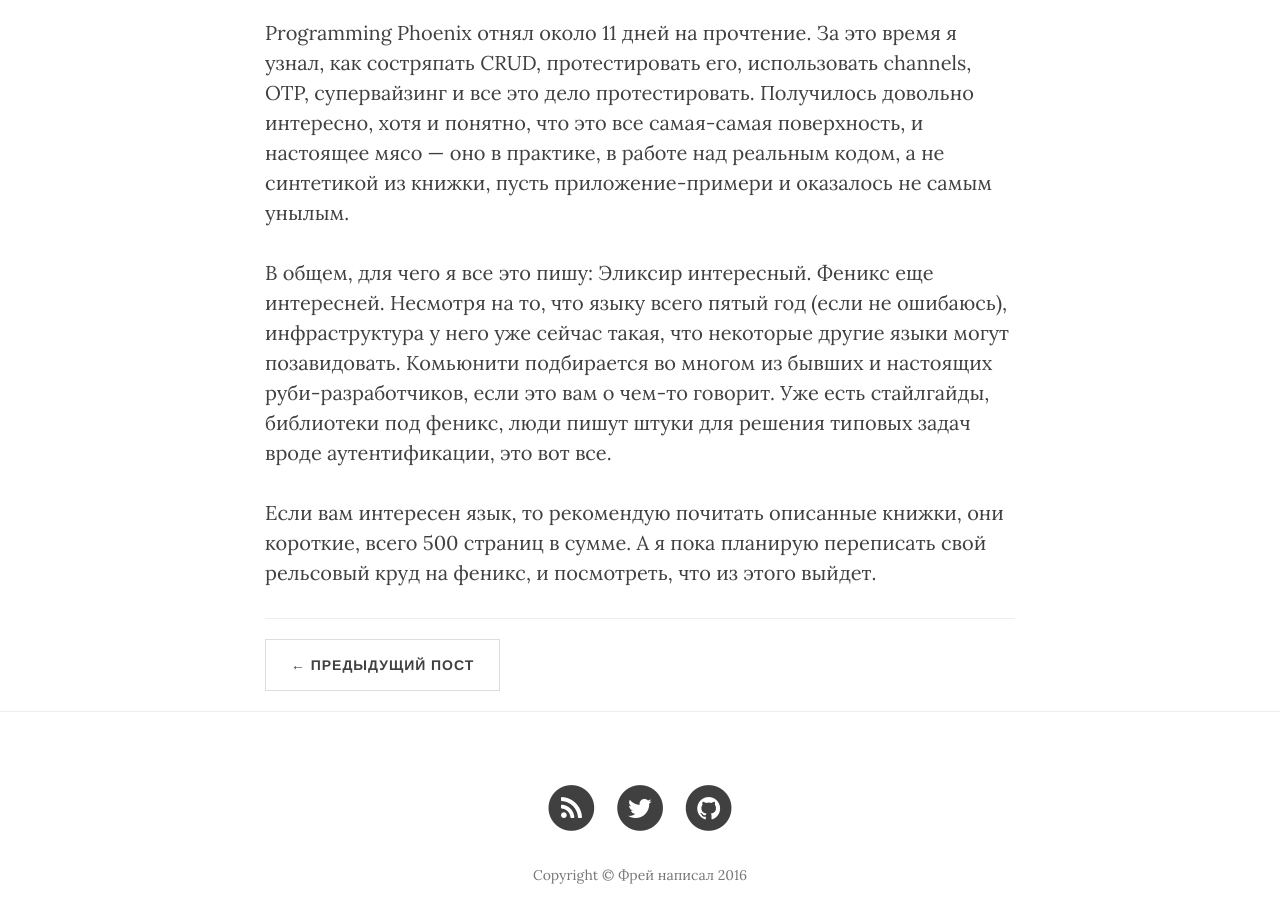
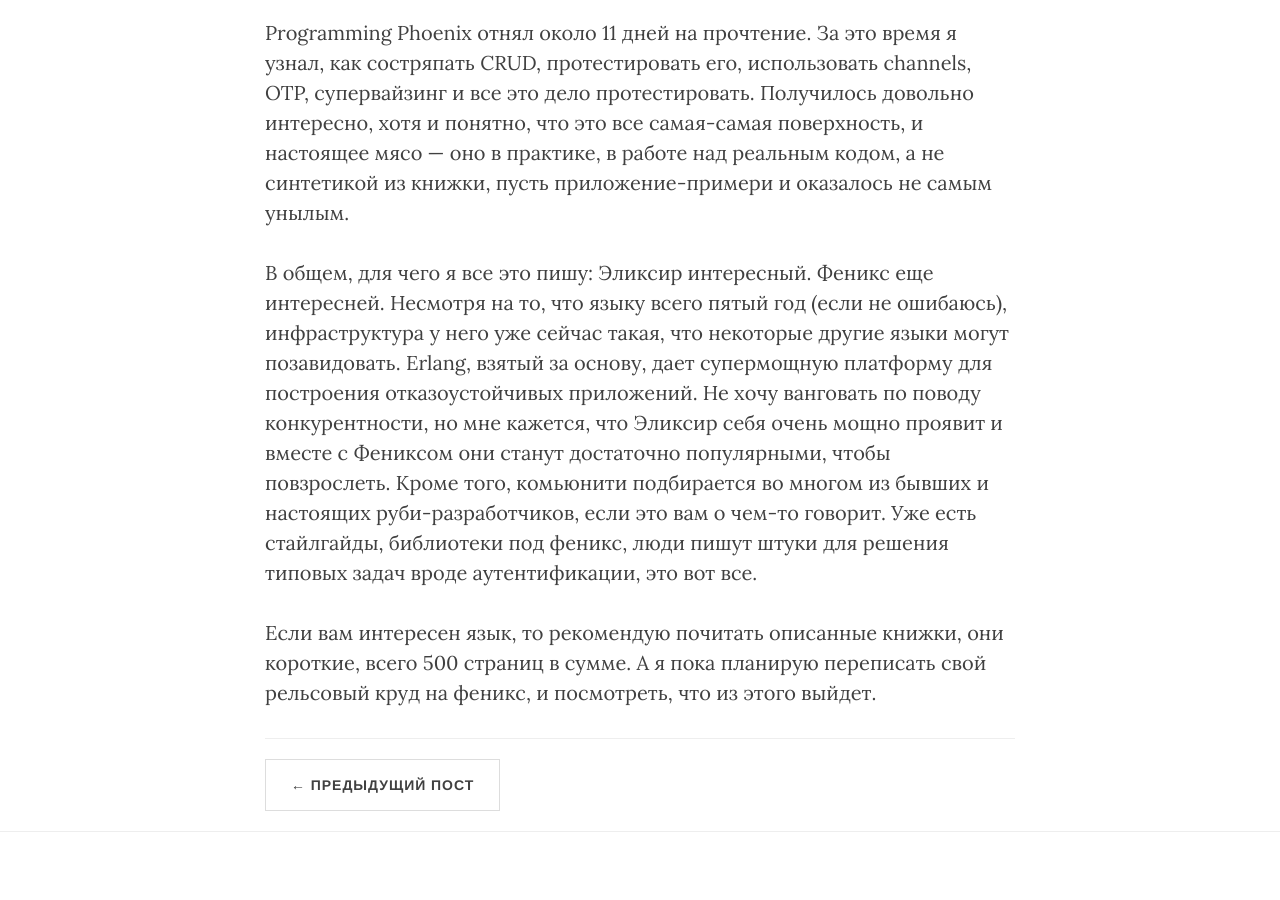
Before and after one commit to Freika/freika.github.io, a Jekyll site: the page built from _posts/2016-09-24-elixir-and-phoenix.md, in a window 1280 px wide and 900 px high, scrolled down 1405 px. Built offline with Jekyll 4.4.1, drawn with Linux system fonts in a browser that asks for light colours; nearby versions of some CDN libraries; comment, search, counter and statistics services are not loaded.

Commit message:
Add bit of text.

```diff
--- a/_posts/2016-09-24-elixir-and-phoenix.md
+++ b/_posts/2016-09-24-elixir-and-phoenix.md
@@ -14,6 +14,6 @@
 
 Programming Phoenix отнял около 11 дней на прочтение. За это время я узнал, как состряпать CRUD, протестировать его, использовать channels, OTP, супервайзинг и все это дело протестировать. Получилось довольно интересно, хотя и понятно, что это все самая-самая поверхность, и настоящее мясо — оно в практике, в работе над реальным кодом, а не синтетикой из книжки, пусть приложение-примери и оказалось не самым унылым.
 
-В общем, для чего я все это пишу: Эликсир интересный. Феникс еще интересней. Несмотря на то, что языку всего пятый год (если не ошибаюсь), инфраструктура у него уже сейчас такая, что некоторые другие языки могут позавидовать. Комьюнити подбирается во многом из бывших и настоящих руби-разработчиков, если это вам о чем-то говорит. Уже есть стайлгайды, библиотеки под феникс, люди пишут штуки для решения типовых задач вроде аутентификации, это вот все.
+В общем, для чего я все это пишу: Эликсир интересный. Феникс еще интересней. Несмотря на то, что языку всего пятый год (если не ошибаюсь), инфраструктура у него уже сейчас такая, что некоторые другие языки могут позавидовать. Erlang, взятый за основу, дает супермощную платформу для построения отказоустойчивых приложений. Не хочу ванговать по поводу конкурентности, но мне кажется, что Эликсир себя очень мощно проявит и вместе с Фениксом они станут достаточно популярными, чтобы повзрослеть. Кроме того, комьюнити подбирается во многом из бывших и настоящих руби-разработчиков, если это вам о чем-то говорит. Уже есть стайлгайды, библиотеки под феникс, люди пишут штуки для решения типовых задач вроде аутентификации, это вот все.
 
 Если вам интересен язык, то рекомендую почитать описанные книжки, они короткие, всего 500 страниц в сумме. А я пока планирую переписать свой рельсовый круд на феникс, и посмотреть, что из этого выйдет.
```
